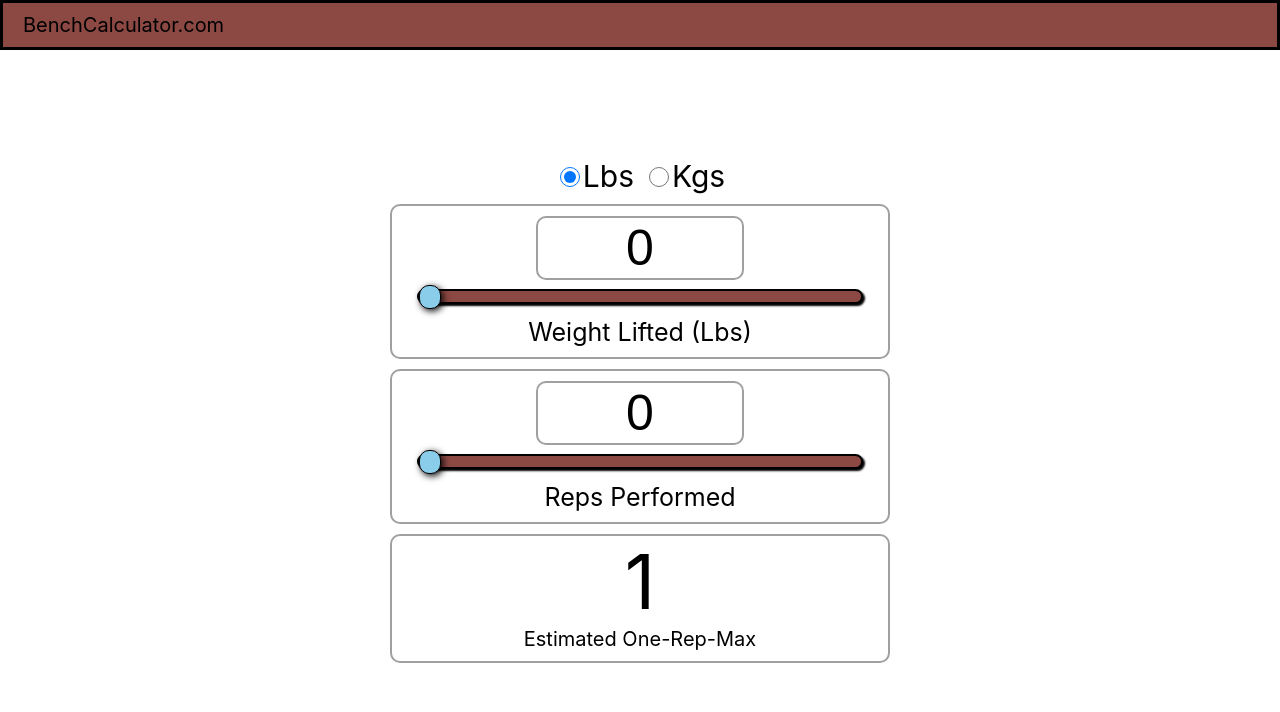
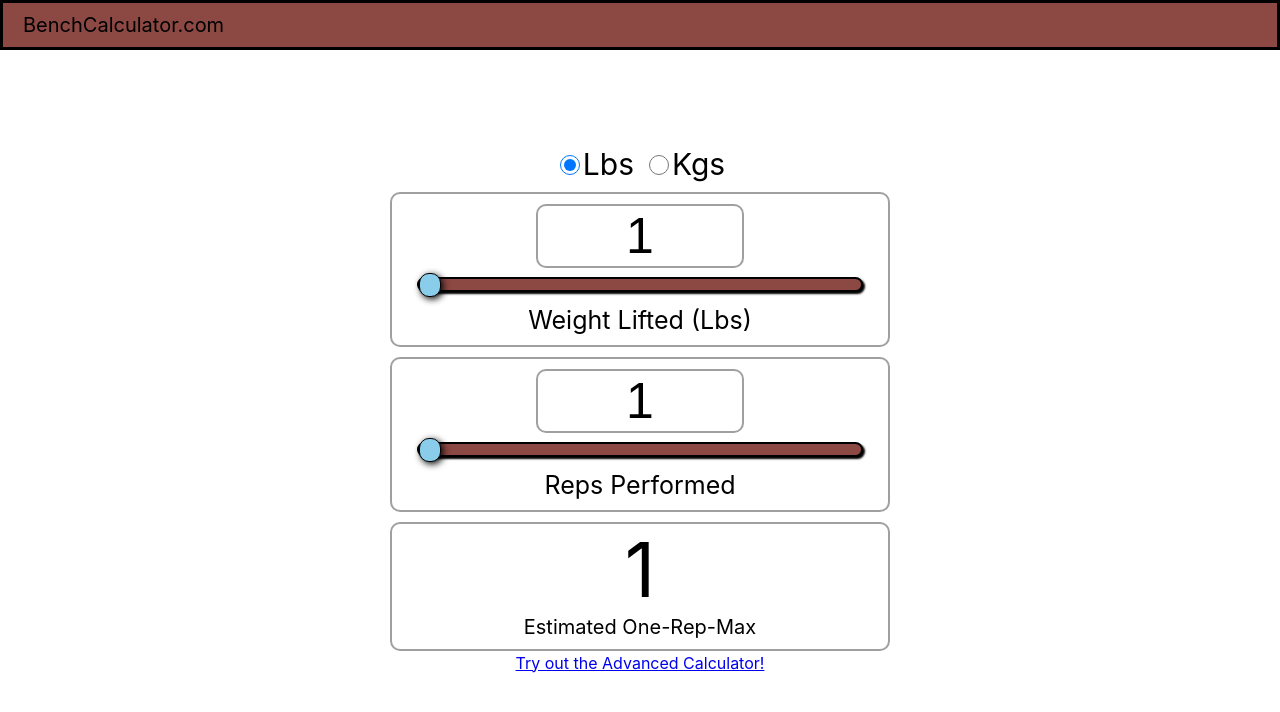
Before and after one commit to kueselj/amplifyapp, a React (Create React App) app: page / in a window 1280 px wide. Shown: the top 712 px of the page. Built offline with nearby package versions, Linux system fonts and the light colour scheme.

Commit message:
Add Advanced Calculator

```diff
--- a/package.json
+++ b/package.json
@@ -9,6 +9,7 @@
     "node-sass": "^7.0.0",
     "react": "^17.0.2",
     "react-dom": "^17.0.2",
+    "react-router-dom": "^6.2.1",
     "react-scripts": "5.0.0",
     "web-vitals": "^2.1.2"
   },
--- a/src/App.js
+++ b/src/App.js
@@ -1,8 +1,19 @@
+import { BrowserRouter as Router, Routes, Route } from "react-router-dom";
+import AdvancedCalculator from "./Pages/AdvancedCalculator/AdvancedCalculator";
+
 import Home from "./Pages/Home/Home"
+
 
 function App() {
   return (
-    <Home/>
+    <div className = "component_wrapper">
+    <Router>
+      <Routes>
+        <Route exact path="/" element={<Home />}/>
+        <Route exact path="/AdvancedCalculator" element={<AdvancedCalculator />}/>
+      </Routes>
+    </Router>
+    </div>
   );
 }
 
--- a/src/Components/SliderInputBox/SliderInputBox.js
+++ b/src/Components/SliderInputBox/SliderInputBox.js
@@ -12,15 +12,15 @@ const SliderInputBox = (props) => {
 
     }
 
-    const [count, setCount] = useState(0);
+    const [count, setCount] = useState(1);
 
     return (
         <div className="sib__container">
             <div className="sib__number">
-                <input type="tel" className="sib__input" value = {count}  onChange={event => updateCount(event.target.value)}/>
+                <input type="tel" className="sib__input" min = {props.min} value = {count}  onChange={event => updateCount(event.target.value)}/>
             </div>
             <div className="sib__slider__container">
-                <input type="tel" className="sib__slider" value = {count} type="range" max={props.limit} step={props.step} onChange={event => updateCount(event.target.value)}></input>
+                <input type="tel" className="sib__slider" min = {props.min} value = {count} type="range" max={props.limit} step={props.step} onChange={event => updateCount(event.target.value)}></input>
             </div>
             <div className="sib__label">
                 {props.label} {props.unit}
--- a/src/Pages/Home/Home.js
+++ b/src/Pages/Home/Home.js
@@ -42,8 +42,8 @@ const Home = () => {
                             Kgs
                         </label>
                     </div>
-                    <SliderInputBox label="Weight Lifted" default="0" limit="750" step="5" unit={unit} c={weight => updateWeightLifted(weight)} />
-                    <SliderInputBox label="Reps Performed" default="1" limit="20" step="1" c={rep => updateRepCount(rep)} />
+                    <SliderInputBox label="Weight Lifted" default="0" limit="750" step="5" min="0" unit={unit} c={weight => updateWeightLifted(weight)} />
+                    <SliderInputBox label="Reps Performed" default="1" limit="20" step="1"  min="1" c={rep => updateRepCount(rep)} />
                     <div className="orm__container">
                         <div className="orm__number">
                             {oneRepMax}
@@ -52,6 +52,9 @@ const Home = () => {
                             Estimated One-Rep-Max
                         </div>
                     </div>
+                    <div className = "advanced__link">
+                        <a href="/AdvancedCalculator">Try out the Advanced Calculator!</a>
+                    </div>
                 </div>
             </div>
         </div>
--- a/src/Pages/Home/Home.scss
+++ b/src/Pages/Home/Home.scss
@@ -185,3 +185,9 @@ input[type=range] {
 .orm__label {
     font-size: 20px;
 }
+
+//Advanced Link
+.advanced__link {
+  font-size: 16px;
+  margin: 2px;
+}
```
Also changed, not shown: 1 other file (tests, documents, lock files or other folders).
